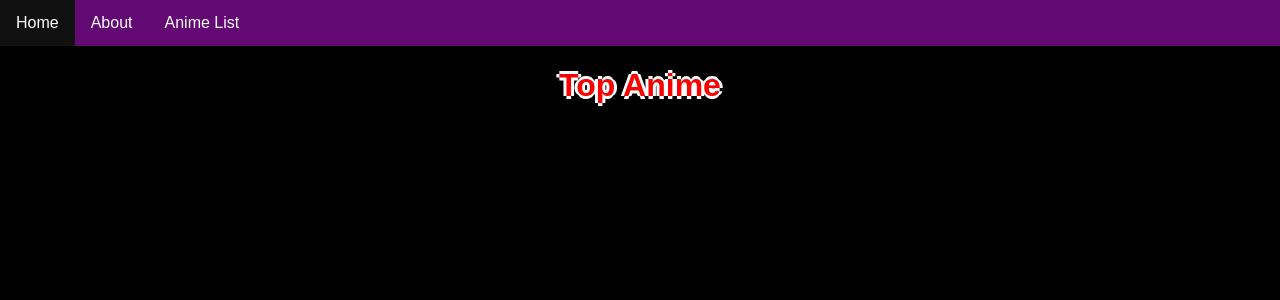
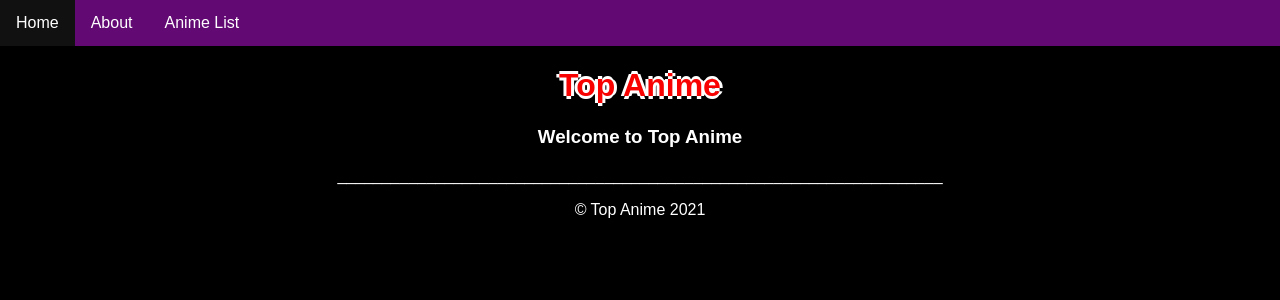
Before and after one commit to matthewjstahnke/redux-top-anime-frontend, a React (Create React App) app: page / in a window 1280 px wide. Shown: the top 300 px of the page. Built offline with nearby package versions, Linux system fonts and the light colour scheme; no server answers.

Commit message:
home fallback & footer added

```diff
--- a/src/App.js
+++ b/src/App.js
@@ -7,6 +7,9 @@ import { connect } from 'react-redux'
 import { setAnimes } from './redux/actionCreators'
 import { Switch, Route } from 'react-router-dom'
 import Nav from './components/Nav';
+import Home from './components/Home';
+import FallbackPage from './components/FallbackPage';
+import Footer from './components/Footer';
 
 class App extends Component  {
 
@@ -22,7 +25,10 @@ class App extends Component  {
         <Switch>
             <Route path="/animes/:id" component={AnimePage}/>
             <Route path="/animes" component={AnimeCards}/>
+            <Route exact path="/" component={Home} />
+            <Route component={FallbackPage} />
         </Switch>
+        <Footer />
       </>
     );
   }
--- /dev/null
+++ b/src/components/FallbackPage.js
@@ -0,0 +1,13 @@
+import React, { Component } from 'react'
+
+class FallbackPage extends Component {
+    render() {
+        return (
+          <div>
+            <p>I Don't think we should be here.</p>
+          </div>
+        )
+    }
+}
+
+export default FallbackPage
--- /dev/null
+++ b/src/components/Footer.js
@@ -0,0 +1,14 @@
+import React, { Component } from 'react'
+
+class Footer extends Component {
+  render() {
+    return (
+     <div>
+        <p>____________________________________________________________________</p>
+        <p> &copy; Top Anime 2021</p>
+      </div>
+    )
+  }
+}
+
+export default Footer
--- /dev/null
+++ b/src/components/Home.js
@@ -0,0 +1,13 @@
+import React, { Component } from 'react'
+
+class Home extends Component {
+  render() {
+    return (
+      <div>
+        <h3>Welcome to Top Anime</h3>
+      </div>
+    )
+  }
+}
+
+export default Home
```
